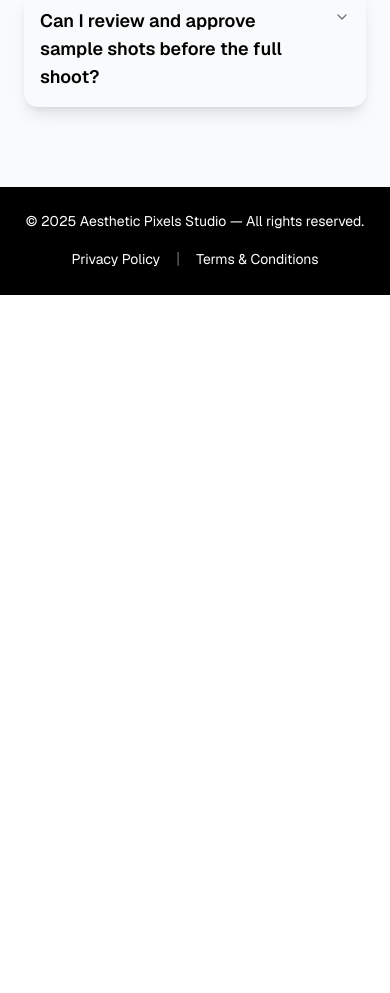
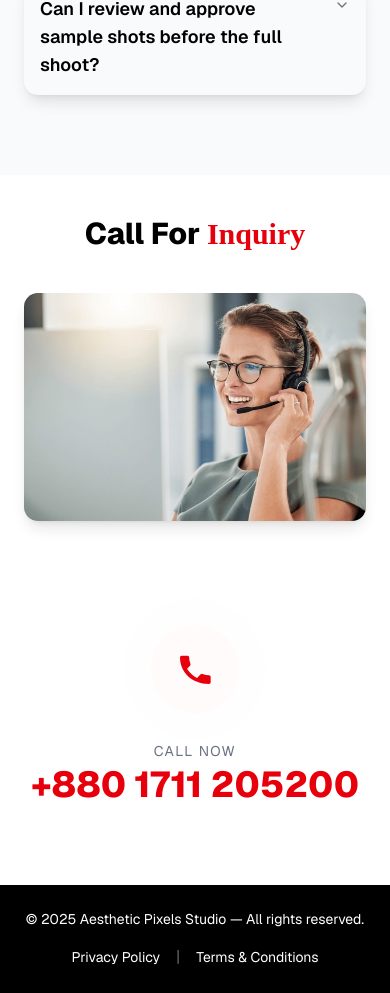
Before and after one commit to aestheticeurasia/aesthetic-pixel, a Next.js app: page /book-a-slot in a window 390 px wide. Shown: the part 5962-6955 px from the top of the page. Before the commit the page ends 6257 px from the top, so only its background shows below. Built offline with nearby package versions, Linux system fonts and the light colour scheme.

Commit message:
Add call center inquiry section to booking page
Introduces a new 'Call For Inquiry' section with a call center image, animated phone icon, and clickable phone number to the book-a-slot page. Also adjusts FAQ heading spacing for improved layout.

```diff
--- a/app/book-a-slot/page.tsx
+++ b/app/book-a-slot/page.tsx
@@ -376,7 +376,6 @@ const BookASlot = () => {
               </div>
             ))}
           </div>
-
         </div>
       </section>
 
@@ -587,7 +586,7 @@ const BookASlot = () => {
 
             {/* Right: FAQ Accordion */}
             <div className="flex flex-col h-full gap-4">
-              <h2 className="text-2xl font-bold mb-4">
+              <h2 className="text-2xl font-bold mb-1">
                 Frequently Asked Questions
               </h2>
 
@@ -649,6 +648,69 @@ const BookASlot = () => {
         </div>
       </section>
 
+      {/* Call Center */}
+      <section className="pb-20 bg-white">
+        <h1 className="text-3xl sm:text-5xl font-extrabold leading-tight text-center py-10">
+          Call For {""}
+          <span className="text-red-600 landing-page-title-font">Inquiry</span>
+        </h1>
+        <div className="container mx-auto max-w-5xl px-6">
+          <div className="grid grid-cols-1 lg:grid-cols-2 gap-25 items-center">
+            <div className="flex justify-center lg:justify-end">
+              <Image
+                src="/call-center.jpg"
+                alt="Call Center"
+                width={500}
+                height={500}
+                className="rounded-xl object-cover shadow-lg"
+              />
+            </div>
+
+            <div className="flex flex-col justify-center items-center text-center">
+              <div className="flex flex-col items-center space-y-6">
+                {/* Ripple Phone Icon */}
+                <div className="relative w-24 h-24 flex items-center justify-center">
+                  {/* Smooth Ripple Effect */}
+                  <span className="absolute w-full h-full rounded-full bg-red-500/30 animate-ping"></span>
+                  <span className="absolute w-3/4 h-3/4 rounded-full bg-red-500/20 animate-ping delay-200"></span>
+                  <span className="absolute w-1/2 h-1/2 rounded-full bg-red-500/10 animate-ping delay-400"></span>
+
+                  {/* Phone Icon */}
+                  <a href="tel:+8801711205200">
+                    <svg
+                      xmlns="http://www.w3.org/2000/svg"
+                      className="relative h-10 w-10 text-red-600 z-10"
+                      fill="currentColor"
+                      viewBox="0 0 24 24"
+                    >
+                      <path
+                        d="M6.62 10.79a15.053 15.053 0 006.59 6.59l2.2-2.2a1
+          1 0 011.11-.21c1.21.48 2.53.74 3.88.74a1 1 0 011 1V20a1 1 0
+          01-1 1C10.07 21 3 13.93 3 5a1 1 0 011-1h3.5a1 1 0 011 1c0
+          1.35.26 2.67.74 3.88a1 1 0 01-.21 1.11l-2.41 2.41z"
+                      />
+                    </svg>
+                  </a>
+                </div>
+
+                {/* Phone Number */}
+                <div className="flex flex-col items-center">
+                  <p className="text-gray-500 text-sm uppercase tracking-widest mb-1">
+                    Call Now
+                  </p>
+                  <a
+                    href="tel:+8801711205200"
+                    className="text-4xl sm:text-5xl font-extrabold text-red-600 hover:text-red-700 transition-colors duration-300 whitespace-nowrap"
+                  >
+                    +880&nbsp;1711&nbsp;205200
+                  </a>
+                </div>
+              </div>
+            </div>
+          </div>
+        </div>
+      </section>
+
       {/* ---------- FOOTER ---------- */}
       <footer className="bg-black text-white py-6">
         <div className="container mx-auto max-w-7xl px-6 flex flex-col md:flex-row items-center justify-between gap-4">
```
Also changed, not shown: public/call-center.jpg (added). Lines whose indentation alone changed are shown as unchanged.
